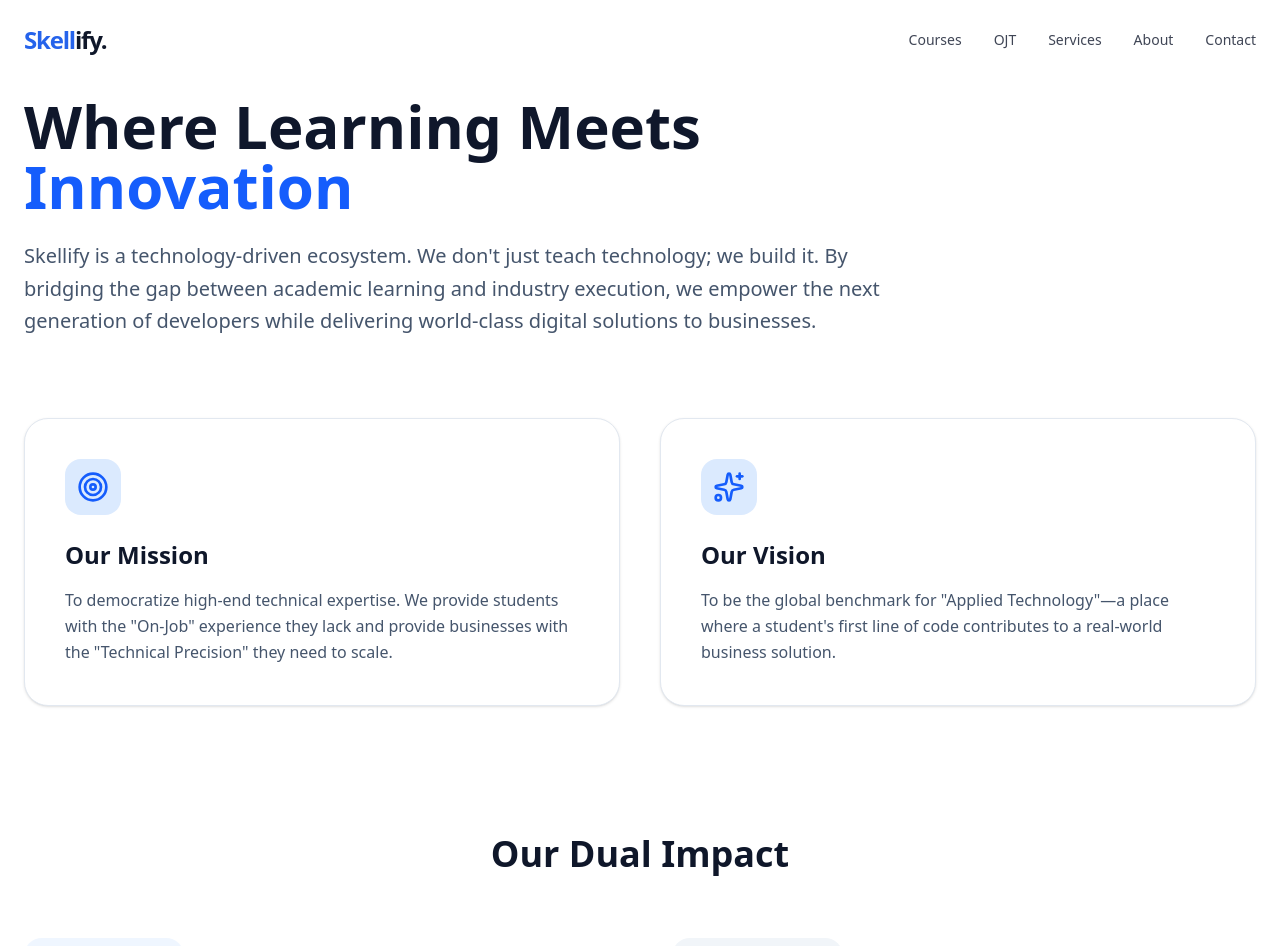
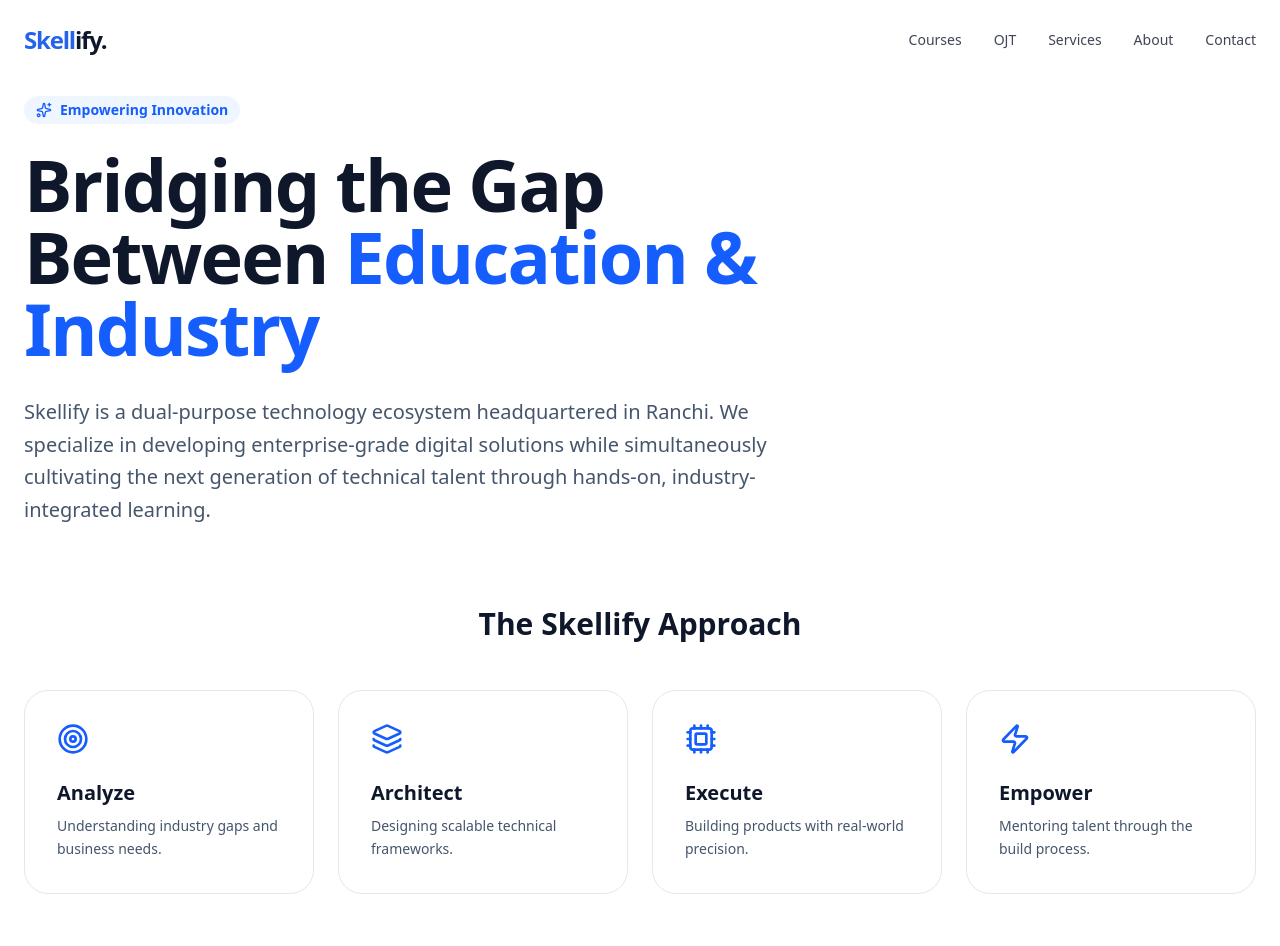
Before and after one commit to skellify25/skellify-main, a Next.js app: page /about in a window 1280 px wide. Shown: the top 946 px of the page. Built offline with nearby package versions, Linux system fonts and the light colour scheme.

Commit message:
updated about page

```diff
--- a/src/components/pages/AboutPage.jsx
+++ b/src/components/pages/AboutPage.jsx
@@ -1,11 +1,33 @@
 "use client";
 
 import { motion } from "framer-motion";
-import { GraduationCap, Briefcase, Target, Sparkles, CheckCircle2, ArrowRight } from "lucide-react";
+import {
+  GraduationCap,
+  Briefcase,
+  Target,
+  Sparkles,
+  CheckCircle2,
+  ArrowRight,
+  MapPin,
+  Globe2,
+  Layers,
+  Cpu,
+  Zap,
+  Users,
+  ShieldCheck
+} from "lucide-react";
 import Link from "next/link";
 import { WHATSAPP_LINK, CALENDAR_LINK } from "@/constants/contact";
 
 export default function AboutPage() {
+
+  const workflow = [
+    { title: "Analyze", desc: "Understanding industry gaps and business needs.", icon: Target },
+    { title: "Architect", desc: "Designing scalable technical frameworks.", icon: Layers },
+    { title: "Execute", desc: "Building products with real-world precision.", icon: Cpu },
+    { title: "Empower", desc: "Mentoring talent through the build process.", icon: Zap },
+  ];
+
   return (
     <section className="py-24 container mx-auto px-6">
       {/* Hero Section */}
@@ -14,49 +36,60 @@
         animate={{ opacity: 1, y: 0 }}
         className="max-w-4xl mb-20"
       >
-        <h1 className="text-5xl md:text-6xl font-bold mb-6 text-slate-900 dark:text-white">
-          Where Learning Meets <span className="text-blue-600">Innovation</span>
+        <div className="inline-flex items-center gap-2 px-3 py-1 rounded-full bg-blue-50 dark:bg-blue-900/30 text-blue-600 dark:text-blue-400 text-sm font-semibold mb-6">
+          <Sparkles className="w-4 h-4" /> Empowering Innovation
+        </div>
+        <h1 className="text-5xl md:text-7xl font-bold mb-8 tracking-tight text-slate-900 dark:text-white">
+          Bridging the Gap Between <span className="text-blue-600">Education & Industry</span>
         </h1>
-        <p className="text-slate-600 dark:text-slate-400 text-xl leading-relaxed">
-          Skellify is a technology-driven ecosystem. We don't just teach technology; we build it.
-          By bridging the gap between academic learning and industry execution, we empower the next
-          generation of developers while delivering world-class digital solutions to businesses.
+        <p className="text-slate-600 dark:text-slate-400 text-xl leading-relaxed max-w-3xl">
+          Skellify is a dual-purpose technology ecosystem headquartered in Ranchi. We specialize in developing
+          enterprise-grade digital solutions while simultaneously cultivating the next generation of
+          technical talent through hands-on, industry-integrated learning.
         </p>
       </motion.div>
 
-      {/* Core Pillars (Mission/Vision) */}
-      <div className="grid grid-cols-1 md:grid-cols-2 gap-10 mb-32">
-        <motion.div
-          initial={{ opacity: 0, x: -30 }}
-          whileInView={{ opacity: 1, x: 0 }}
-          viewport={{ once: true }}
-          className="group border border-slate-200 dark:border-slate-700 rounded-3xl p-10 bg-white dark:bg-slate-800 shadow-sm hover:shadow-xl transition-all duration-300"
-        >
-          <div className="w-14 h-14 bg-blue-100 dark:bg-blue-900/30 rounded-2xl flex items-center justify-center mb-6 group-hover:rotate-6 transition-transform">
-            <Target className="w-8 h-8 text-blue-600" />
-          </div>
+      {/* Our Approach */}
+      <div className="mb-32">
+        <h2 className="text-3xl font-bold mb-12 text-center text-slate-900 dark:text-white">The Skellify Approach</h2>
+        <div className="grid grid-cols-1 md:grid-cols-2 lg:grid-cols-4 gap-6">
+          {workflow.map((item, index) => (
+            <motion.div
+              key={index}
+              initial={{ opacity: 0, y: 20 }}
+              whileInView={{ opacity: 1, y: 0 }}
+              transition={{ delay: index * 0.1 }}
+              viewport={{ once: true }}
+              className="p-8 rounded-3xl bg-white dark:bg-slate-800 border border-slate-200 dark:border-slate-700 hover:border-blue-500 transition-colors"
+            >
+              <item.icon className="w-8 h-8 text-blue-600 mb-6" />
+              <h3 className="text-xl font-bold mb-2 text-slate-900 dark:text-white">{item.title}</h3>
+              <p className="text-slate-600 dark:text-slate-400 text-sm leading-relaxed">{item.desc}</p>
+            </motion.div>
+          ))}
+        </div>
+      </div>
+
+      {/* Mission & Vision */}
+      <div className="grid grid-cols-1 md:grid-cols-2 gap-8 mb-32">
+        <div className="p-10 rounded-[2rem] bg-slate-900 text-white">
+          <Target className="w-10 h-10 text-blue-400 mb-6" />
           <h2 className="text-2xl font-bold mb-4">Our Mission</h2>
-          <p className="text-slate-600 dark:text-slate-400 leading-relaxed">
-            To democratize high-end technical expertise. We provide students with the "On-Job"
-            experience they lack and provide businesses with the "Technical Precision" they need to scale.
+          <p className="text-slate-300 leading-relaxed text-lg">
+            To bridge the gap between classroom theory and industry reality. We aim to deliver
+            software solutions that drive business growth while fostering a learning environment
+            centered on building, not just studying.
           </p>
-        </motion.div>
+        </div>
 
-        <motion.div
-          initial={{ opacity: 0, x: 30 }}
-          whileInView={{ opacity: 1, x: 0 }}
-          viewport={{ once: true }}
-          className="group border border-slate-200 dark:border-slate-700 rounded-3xl p-10 bg-white dark:bg-slate-800 shadow-sm hover:shadow-xl transition-all duration-300"
-        >
-          <div className="w-14 h-14 bg-blue-100 dark:bg-blue-900/30 rounded-2xl flex items-center justify-center mb-6 group-hover:rotate-6 transition-transform">
-            <Sparkles className="w-8 h-8 text-blue-600" />
-          </div>
-          <h2 className="text-2xl font-bold mb-4">Our Vision</h2>
-          <p className="text-slate-600 dark:text-slate-400 leading-relaxed">
-            To be the global benchmark for "Applied Technology"—a place where a student's first
-            line of code contributes to a real-world business solution.
+        <div className="p-10 rounded-[2rem] border-2 border-slate-100 dark:border-slate-800 dark:bg-slate-900/30">
+          <GraduationCap className="w-10 h-10 text-blue-600 mb-6" />
+          <h2 className="text-2xl font-bold mb-4 text-slate-900 dark:text-white">Our Vision</h2>
+          <p className="text-slate-600 dark:text-slate-400 leading-relaxed text-lg">
+            To establish Ranchi as a hub for technical excellence, where local talent produces
+            global-scale digital products through an "Applied Technology" ecosystem.
           </p>
-        </motion.div>
+        </div>
       </div>
 
       {/* The Skellify Advantage */}
```
